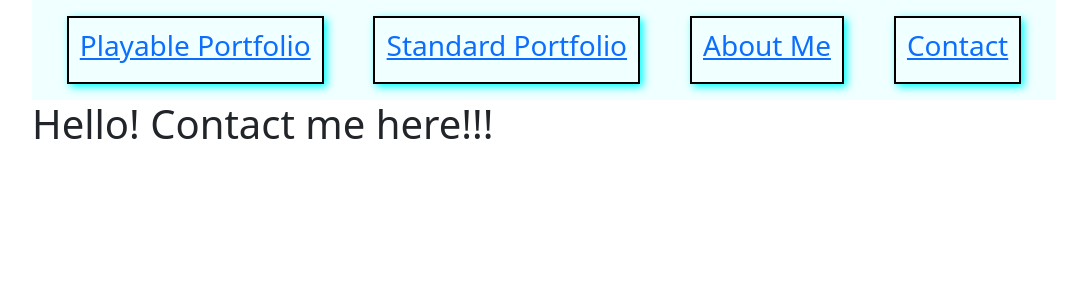
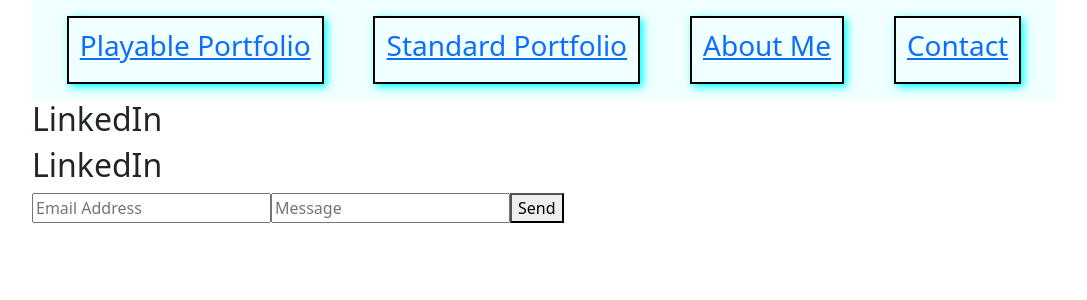
Before and after one commit to JLEWilson/Playable_Portfolio, a React (Create React App) app in the folder Capstone/: page /contact in a window 1280 px wide. Shown: the top 300 px of the page, without its empty margins (96-1183 px from the left). Built offline with nearby package versions, Linux system fonts and the light colour scheme; what react-unity-webgl would draw is missing.

Commit message:
add working email

```diff
--- a/Capstone/src/components/Contact.js
+++ b/Capstone/src/components/Contact.js
@@ -2,9 +2,20 @@ import React from 'react';
 
 function Contact() {
   return (
-   <React.Fragment>
-     <h1>Hello! Contact me here!!!</h1>
-   </React.Fragment>
+   <div>
+    <div>
+      <h2>LinkedIn</h2>
+    </div>
+    <div>
+      <h2>LinkedIn</h2>
+    </div>
+    <form action="https://formsubmit.co/jacobleeeugenewilson@gmail.com" method="POST">
+      <input type="hidden" name="_subject" value="Portfolio Email!!!"/>
+      <input type="email" name="email" placeholder="Email Address"/>
+      <input type="text" name="message" placeholder="Message" required/>
+      <button type="submit">Send</button>
+    </form>
+   </div>
   );
 }
 
```
